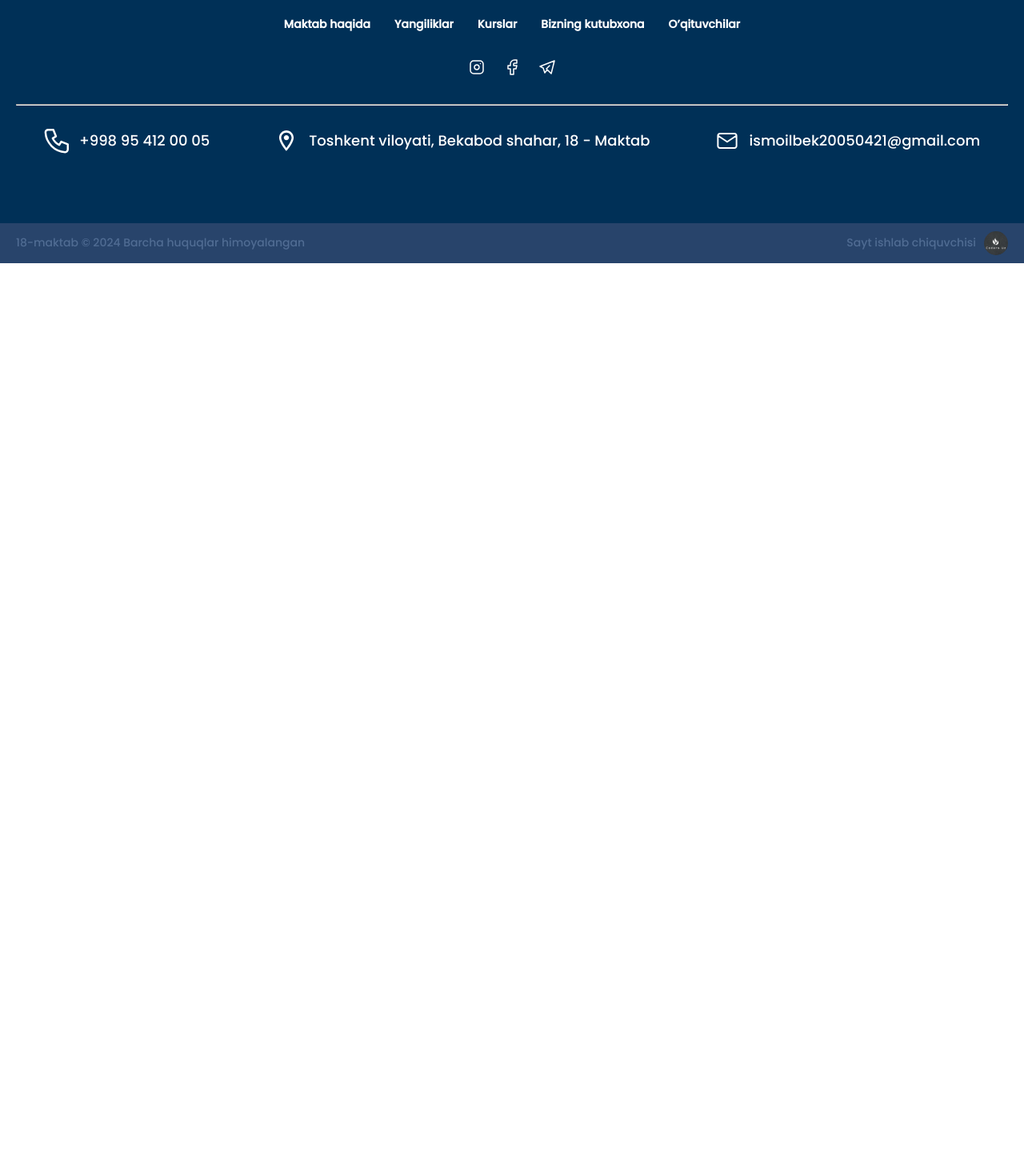
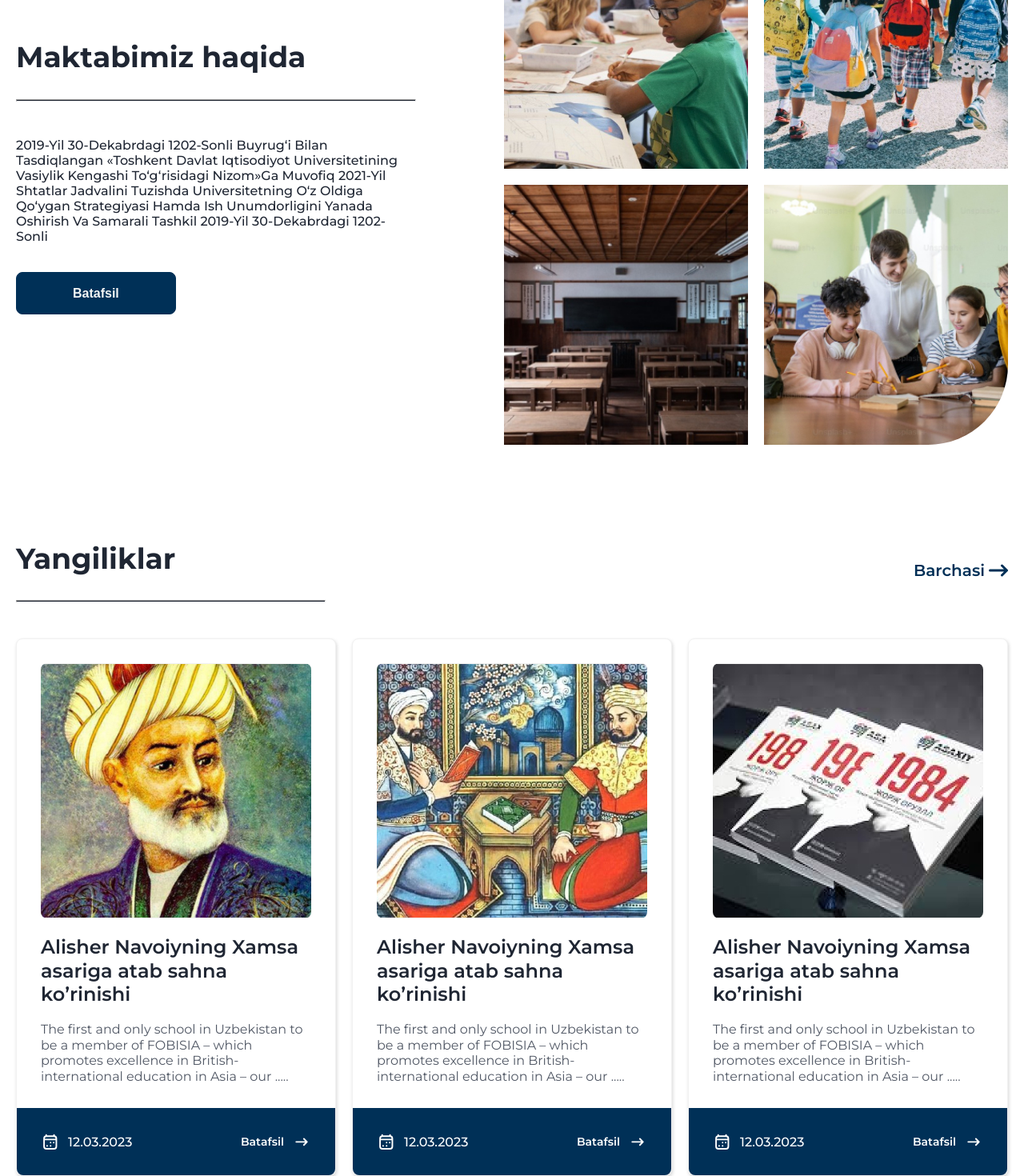
Before and after one commit to IsmoilAbdujalilov/Bekabad-School-18, a React (Vite) app: page / in a window 1280 px wide. Shown: the part 1280-2750 px from the top of the page at 80% size. Before the commit the page ends 1609 px from the top, so only its background shows below. Built offline with nearby package versions, Linux system fonts and the light colour scheme.

Commit message:
feat: Added school-news component responsive codes

```diff
--- a/src/assets/sass/components/_school-info.scss
+++ b/src/assets/sass/components/_school-info.scss
@@ -2,6 +2,10 @@
   padding: 0px 0px 120px 0px;
   &-images {
     @include gridLayout(grid, 2, flex-start, flex-start, 20px);
+
+    @include defaultMediaQuery(800px) {
+      grid-template-columns: repeat(2, 1fr);
+    }
     &__item {
       width: 305px;
       height: 325px;
@@ -12,6 +16,21 @@
       -o-border-radius: 50%;
       &-img {
         object-fit: cover;
+      }
+
+      @include defaultMediaQuery(1185px) {
+        width: 250px;
+        height: 250px;
+      }
+
+      @include defaultMediaQuery(1065px) {
+        width: 200px;
+        height: 200px;
+      }
+
+      @include sm {
+        width: 100%;
+        height: 100%;
       }
     }
     &__item:first-child img {
@@ -31,9 +50,30 @@
   }
   &__container {
     @include flexLayout(flex, space-between, center, none, row nowrap);
+
+    @include defaultMediaQuery(800px) {
+      @include flexLayout(flex, space-between, center, none, column nowrap);
+    }
   }
   &__content {
+    width: 100%;
     max-width: 500px;
+
+    @include defaultMediaQuery(970px) {
+      max-width: 400px;
+    }
+
+    @include defaultMediaQuery(870px) {
+      max-width: 325px;
+    }
+
+    @include defaultMediaQuery(800px) {
+      margin: 0 auto;
+      max-width: 100%;
+      text-align: center;
+      margin-bottom: 50px;
+    }
+
     &-title {
       margin-bottom: 30px;
       @include headingFonts(#1f2633, 36px, 700, 43.88px, none);
@@ -43,6 +83,14 @@
       width: 100%;
       margin-bottom: 45px;
       background-color: #1f2633;
+
+      @include sm {
+        width: 75%;
+        margin: {
+          left: auto;
+          right: auto;
+        }
+      }
     }
     &-text {
       margin-bottom: 35px;
--- a/src/assets/sass/components/_school-news.scss
+++ b/src/assets/sass/components/_school-news.scss
@@ -5,7 +5,15 @@
     &-heading {
       letter-spacing: 0em;
       margin-bottom: 30px;
+
+      @include md {
+        margin-bottom: 20px;
+      }
       @include headingFonts(#1f2633, 36px, 700, 44px, none);
+
+      @include md {
+        font-size: 28px;
+      }
     }
   }
   transition: opacity 300ms linear;
@@ -21,6 +29,14 @@
     }
     &-all {
       @include headingFonts(#003057, 20px, 600, 24.38px, none);
+
+      @include md {
+        font-size: 18px;
+      }
+
+      @include sm {
+        font-size: 16px;
+      }
     }
     &-icon {
       width: 24px;
@@ -32,15 +48,35 @@
     width: 387px;
     margin-bottom: 45px;
     background-color: #1f2633;
+
+    @include sm {
+      width: 200px;
+    }
+
+    @include md {
+      margin-bottom: 30px;
+    }
   }
   &__container {
     padding: 30px;
+
+    @include defaultMediaQuery(900px) {
+      padding: 20px;
+    }
   }
   &__cards {
     gap: 20px;
     display: grid;
     align-items: flex-start;
     grid-template-columns: repeat(3, 1fr);
+
+    @include defaultMediaQuery(1185px) {
+      grid-template-columns: repeat(2, auto);
+    }
+
+    @include sm {
+      grid-template-columns: auto;
+    }
   }
   &__card {
     min-height: 400px;
@@ -66,12 +102,25 @@
     &-icon {
       width: 24px;
       height: 24px;
+
+      @include sm {
+        width: 18px;
+        height: 18px;
+      }
     }
     &-date {
       @include headingFonts(#ffffff, 16px, 500, 19.5px, none);
+
+      @include sm {
+        font-size: 14px;
+      }
     }
     &-text {
       @include headingFonts(#ffffff, 14px, 600, 17.07px, none);
+
+      @include sm {
+        font-size: 12px;
+      }
     }
   }
   &__footer {
@@ -87,6 +136,10 @@
   }
   &__content {
     max-width: 337px;
+
+    @include defaultMediaQuery(1185px) {
+      max-width: 100%;
+    }
     &-img {
       width: 100%;
       height: 319px;
@@ -97,6 +150,10 @@
       -ms-border-radius: 8px;
       -moz-border-radius: 8px;
       -webkit-border-radius: 8px;
+
+      @include defaultMediaQuery(900px) {
+        height: 225px;
+      }
     }
     &-heading {
       overflow: hidden;
@@ -105,6 +162,12 @@
       -webkit-box-orient: vertical;
       margin-bottom: 20px;
       @include headingFonts(#1f2633, 24px, 600, 29.26px, none);
+
+      @include md {
+        @include headingFonts(#1f2633, 20px, 600, 25px, none);
+
+        margin-bottom: 10px;
+      }
     }
     &-text {
       overflow: hidden;
@@ -112,6 +175,10 @@
       -webkit-line-clamp: 4;
       -webkit-box-orient: vertical;
       @include headingFonts(#515865, 16px, 400, 19.5px, none);
+
+      @include md {
+        font-size: 14px;
+      }
     }
   }
 }
--- a/src/assets/sass/components/layouts/_header.scss
+++ b/src/assets/sass/components/layouts/_header.scss
@@ -11,11 +11,19 @@
     width: 150px;
     text-align: center;
     display: inline-block;
+
+    @include sm {
+      width: 100px;
+    }
   }
   &-intro {
     width: 85px;
     @include defaultMediaQuery(900px) {
       width: 75px;
+    }
+
+    @include sm {
+      width: 50px;
     }
   }
   &-bars {
--- a/src/pages/Home.tsx
+++ b/src/pages/Home.tsx
@@ -1,9 +1,9 @@
 import {
   Hero,
-  // SchoolNews,
-  // SchoolInfo,
+  SchoolNews,
+  SchoolInfo,
   SchoolNumbers,
-  // SchoolLibrary,
+  SchoolLibrary,
   // SchoolTeachers,
   // SchoolActiveWork,
 } from "../components";
@@ -13,11 +13,11 @@ const Home = () => {
     <>
       <Hero />
       <SchoolNumbers />
-      {/* <SchoolInfo />
+      <SchoolInfo />
       <SchoolNews />
-      <SchoolActiveWork />
+      {/* <SchoolActiveWork /> */}
       <SchoolLibrary />
-      <SchoolTeachers /> */}
+      {/* <SchoolTeachers /> */}
     </>
   );
 };
```
